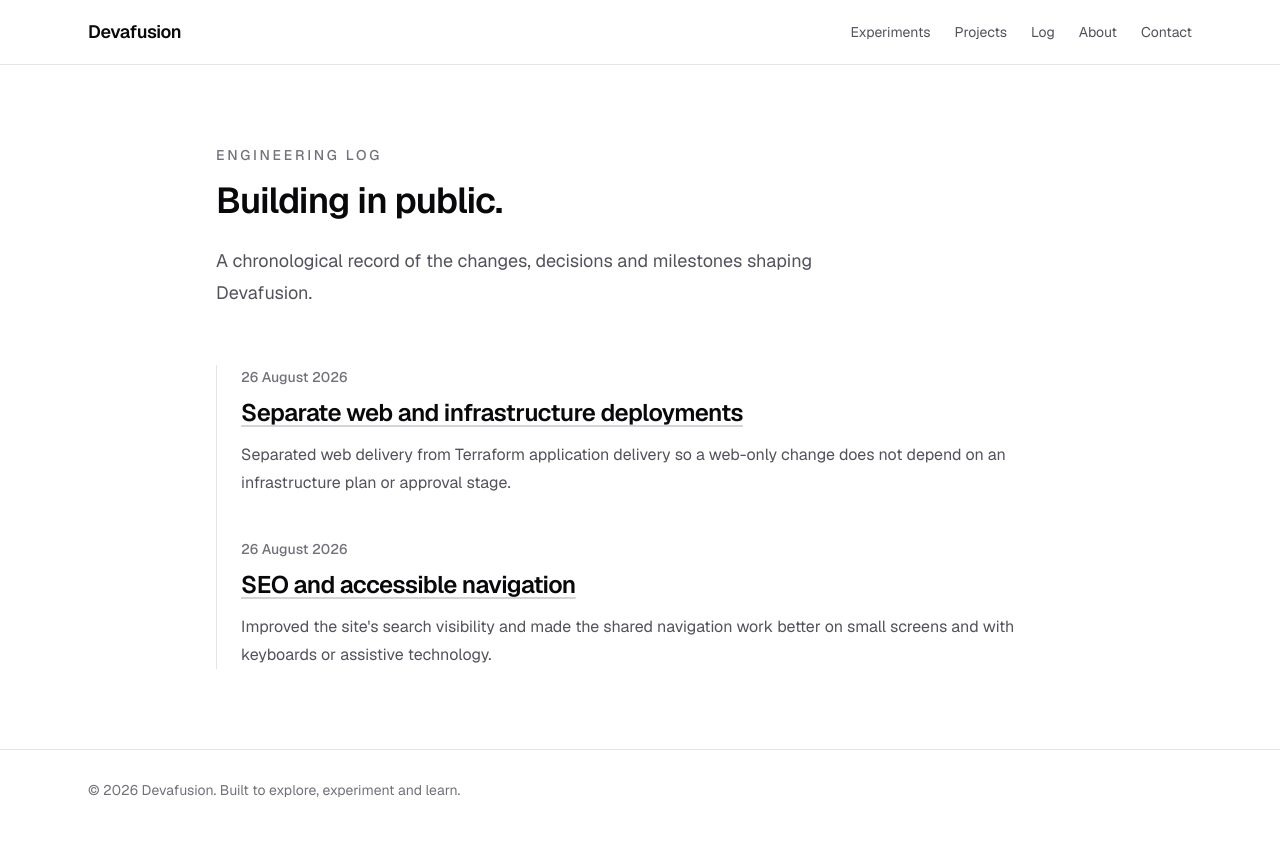
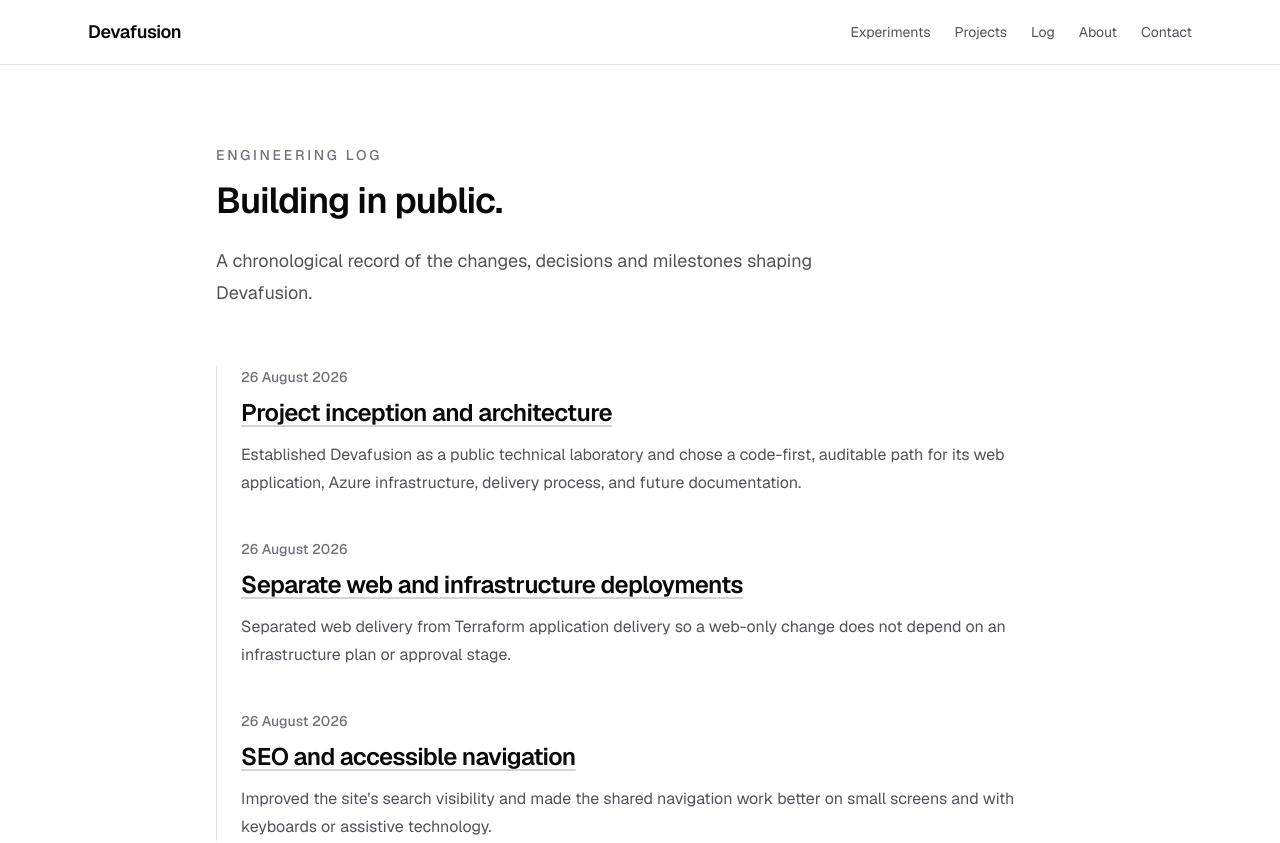
Before and after one commit to vaughanh1/devafusion, a Next.js app in the folder src/web/: page /log in a window 1280 px wide. Shown: the top 843 px of the page. Built offline with nearby package versions, Linux system fonts and the light colour scheme; no server answers.

Commit message:
Document project inception and add project entry
Add a public inception log entry covering architectural, hosting, delivery, tooling, cost, and privacy decisions, and add Devafusion as a typed project with a detail page.

```diff
--- a/src/web/app/projects/[slug]/page.tsx
+++ b/src/web/app/projects/[slug]/page.tsx
@@ -1,4 +1,7 @@
 import type { Metadata } from "next";
+import { notFound } from "next/navigation";
+
+import { getProject, projects } from "@/features/projects/projects";
 
 interface ProjectPageProps {
   params: Promise<{
@@ -6,20 +9,33 @@
   }>;
 }
 
+export function generateStaticParams() {
+  return projects.map((project) => ({ slug: project.slug }));
+}
+
 export async function generateMetadata({
   params,
 }: ProjectPageProps): Promise<Metadata> {
   const { slug } = await params;
-  const title = slug.replaceAll("-", " ");
+  const project = getProject(slug);
+
+  if (!project) {
+    return {};
+  }
 
   return {
-    title,
-    description: `Explore the ${title} project from Devafusion.`,
+    title: project.title,
+    description: project.summary,
   };
 }
 
 export default async function ProjectPage({ params }: ProjectPageProps) {
   const { slug } = await params;
+  const project = getProject(slug);
+
+  if (!project) {
+    notFound();
+  }
 
   return (
     <section className="mx-auto max-w-4xl px-6 py-20">
@@ -28,12 +44,20 @@
       </p>
 
       <h1 className="mt-4 text-4xl font-semibold tracking-tight text-zinc-950">
-        {slug}
+        {project.title}
       </h1>
 
       <p className="mt-6 text-lg leading-8 text-zinc-600">
-        This project does not exist yet.
+        {project.description}
       </p>
+
+      <ul className="mt-8 flex flex-wrap gap-2 text-sm text-zinc-500">
+        {project.tags.map((tag) => (
+          <li key={tag} className="border border-zinc-200 px-3 py-1">
+            {tag}
+          </li>
+        ))}
+      </ul>
     </section>
   );
 }
--- a/src/web/app/projects/page.tsx
+++ b/src/web/app/projects/page.tsx
@@ -1,4 +1,7 @@
 import type { Metadata } from "next";
+
+import Link from "next/link";
+import { projects } from "@/features/projects/projects";
 
 export const metadata: Metadata = {
   title: "Projects",
@@ -20,6 +23,25 @@
       <p className="mt-6 max-w-2xl text-lg leading-8 text-zinc-600">
         Projects, applications and engineering work will be showcased here.
       </p>
+
+      <div className="mt-14 grid gap-6 sm:grid-cols-2">
+        {projects.map((project) => (
+          <article key={project.slug} className="border border-zinc-200 p-6">
+            <p className="text-sm font-medium uppercase tracking-[0.2em] text-zinc-500">
+              {project.status}
+            </p>
+            <h2 className="mt-3 text-2xl font-semibold tracking-tight text-zinc-950">
+              <Link
+                href={`/projects/${project.slug}`}
+                className="underline decoration-zinc-300 underline-offset-4 transition-colors hover:decoration-zinc-950 focus-visible:outline-2 focus-visible:outline-offset-4 focus-visible:outline-zinc-950"
+              >
+                {project.title}
+              </Link>
+            </h2>
+            <p className="mt-3 leading-7 text-zinc-600">{project.summary}</p>
+          </article>
+        ))}
+      </div>
     </section>
   );
 }
--- a/src/web/features/log/engineering-log.ts
+++ b/src/web/features/log/engineering-log.ts
@@ -13,6 +13,36 @@
 };
 
 export const engineeringLog: LogEntry[] = [
+  {
+    slug: "project-inception-and-architecture",
+    date: "2026-08-26",
+    title: "Project inception and architecture",
+    summary:
+      "Established Devafusion as a public technical laboratory and chose a code-first, auditable path for its web application, Azure infrastructure, delivery process, and future documentation.",
+    tags: ["architecture", "azure", "terraform", "devops", "gdpr"],
+    decisions: [
+      "Use Next.js App Router for a server-first web application with route-level metadata, an efficient deployment model, and a clear path to interactive features where needed.",
+      "Use Linux App Service with Node.js because the application is a Node-based web workload and the Linux hosting model is a straightforward fit for the standalone Next.js server.",
+      "Start with the Azure B1 App Service plan as a proportionate, low-cost baseline for an early-stage public site, with capacity and reliability requirements to be reviewed as usage grows.",
+      "Manage Azure resources with Terraform from the outset so infrastructure is reviewable, repeatable, and separated from application code.",
+      "Use GitHub for source control and pull requests, Azure DevOps for CI/CD, and protected approval environments for infrastructure changes.",
+      "Use managed App Service certificates and Next.js redirection capabilities to avoid introducing Azure Front Door before its cost and routing features are justified.",
+      "Keep public engineering summaries sanitized and design future private detail as protected data rather than embedding personal or sensitive information in this public repository.",
+    ],
+    milestones: [
+      "Created a repository structure separating infrastructure, application code, and pipeline definitions.",
+      "Established branch, pull request, pipeline, and resource naming conventions around the develop workflow.",
+      "Added repository and VS Code tooling for Terraform, YAML, ESLint, Prettier, EditorConfig, GitHub pull requests, and Azure App Service.",
+      "Added linting, TypeScript checking, and build validation to the web CI path, with Husky providing a local commit-time quality gate.",
+      "Separated web and infrastructure deployment pipelines so web-only changes do not require a Terraform plan.",
+    ],
+    validation: [
+      "Reviewed Terraform-managed Linux App Service and managed certificate configuration.",
+      "Reviewed Azure DevOps CI/CD triggers, artifacts, and approval environment configuration.",
+      "Confirmed current checks include lint, typecheck, and production build; Playwright testing is planned next.",
+    ],
+    visibility: "public",
+  },
   {
     slug: "separate-web-and-infrastructure-deployments",
     date: "2026-08-26",
--- /dev/null
+++ b/src/web/features/projects/projects.ts
@@ -0,0 +1,25 @@
+export type Project = {
+  slug: string;
+  title: string;
+  summary: string;
+  description: string;
+  tags: string[];
+  status: "active" | "planned" | "complete";
+};
+
+export const projects: Project[] = [
+  {
+    slug: "devafusion",
+    title: "Devafusion",
+    summary:
+      "A public technical laboratory for software engineering, cloud architecture, and the decisions behind building and operating a modern web application.",
+    description:
+      "Devafusion is both the product and the record of its construction. It uses Next.js for the web experience, Terraform for repeatable Azure infrastructure, and Azure DevOps pipelines for separated web and infrastructure delivery.",
+    tags: ["next.js", "azure", "terraform", "devops"],
+    status: "active",
+  },
+];
+
+export function getProject(slug: string) {
+  return projects.find((project) => project.slug === slug);
+}
```
